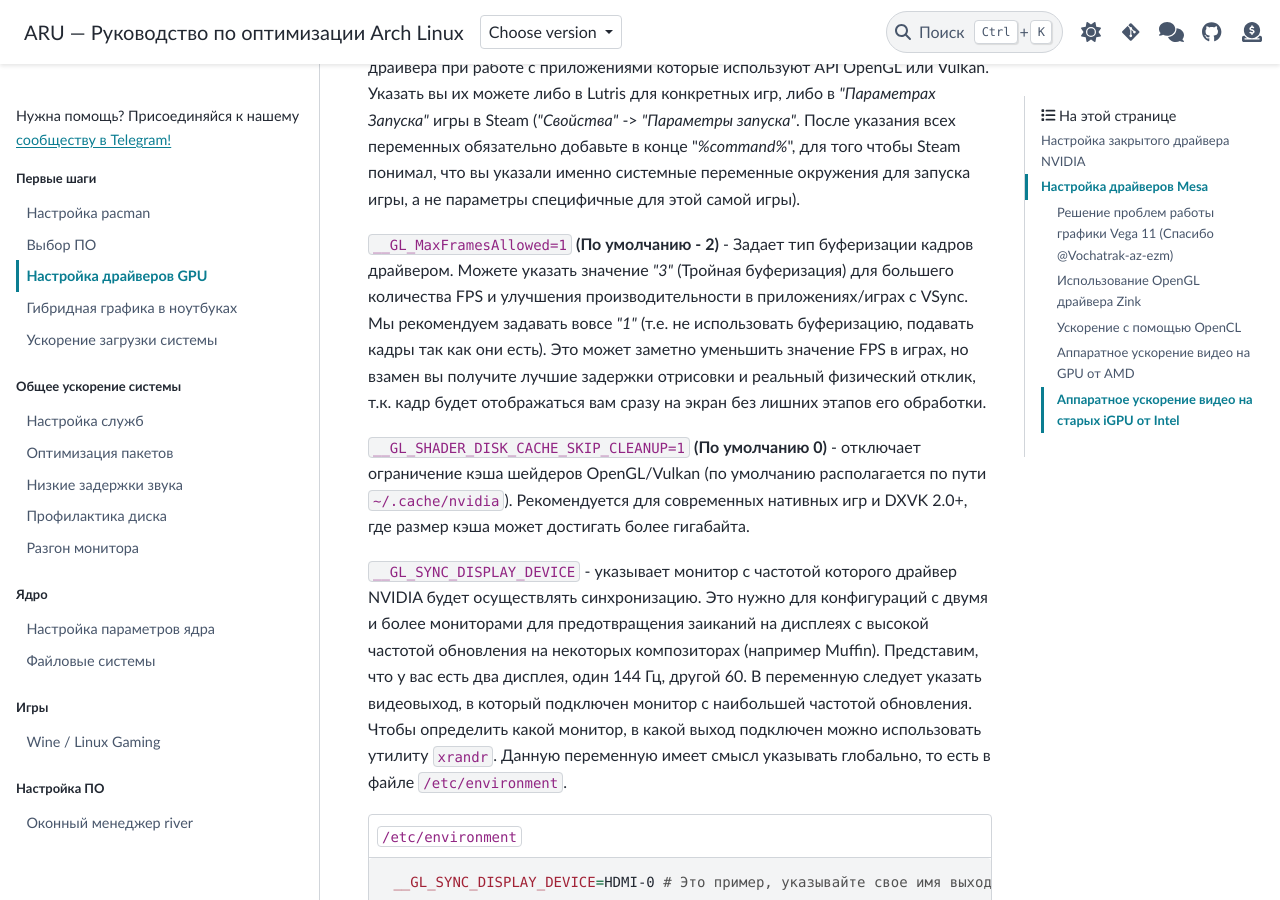
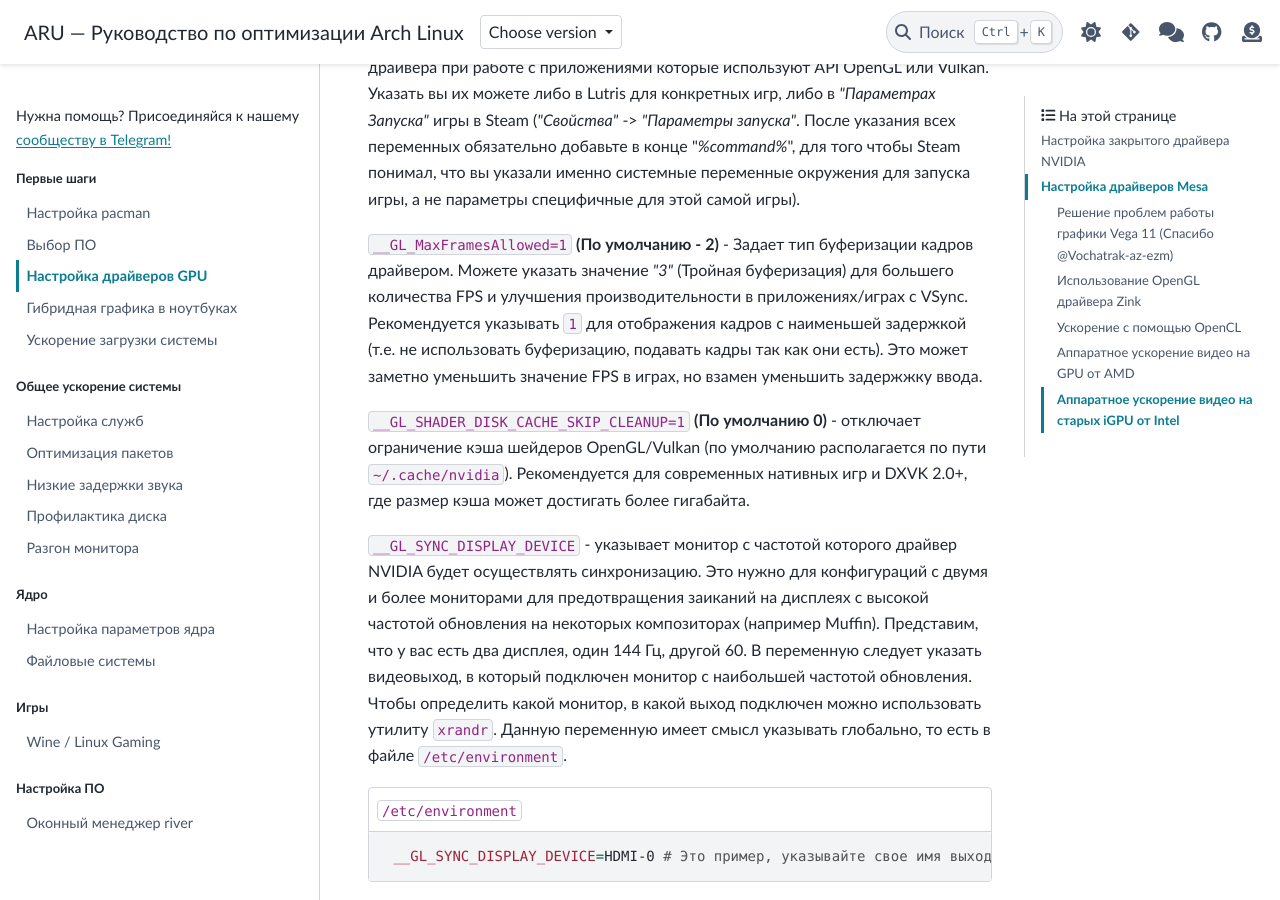
Before and after one commit to ventureoo/ARU, a Sphinx documentation site: the page built from docs/source/drivers.rst, in a window 1280 px wide and 900 px high, scrolled down 2702 px. Built offline with Sphinx 7.4.7 and the PyData theme 0.15.4, drawn with Linux system fonts in a browser that asks for light colours.

Commit message:
first-steps/drivers: Clarify description of __GL_MaxFramesAllowed
Signed-off-by: Vasiliy Stelmachenok <ventureo@cachyos.org>

```diff
--- a/docs/source/drivers.rst
+++ b/docs/source/drivers.rst
@@ -145,14 +145,14 @@ Vulkan. Указать вы их можете либо в Lutris для конк
 системные переменные окружения для запуска игры, а не параметры
 специфичные для этой самой игры).
 
-``__GL_MaxFramesAllowed=1`` **(По умолчанию - 2)** - Задает тип буферизации
-кадров драйвером. Можете указать значение *"3"* (Тройная буферизация) для
-большего количества FPS и улучшения производительности в приложениях/играх с
-VSync. Мы рекомендуем задавать вовсе *"1"* (т.е. не использовать буферизацию,
-подавать кадры так как они есть). Это может заметно уменьшить значение FPS в
-играх, но взамен вы получите лучшие задержки отрисовки и реальный физический
-отклик, т.к. кадр будет отображаться вам сразу на экран без лишних этапов его
-обработки.
+``__GL_MaxFramesAllowed=1`` **(По умолчанию - 2)** - Задает тип
+буферизации кадров драйвером. Можете указать значение *"3"* (Тройная
+буферизация) для большего количества FPS и улучшения
+производительности в приложениях/играх с VSync. Рекомендуется
+указывать ``1`` для отображения кадров с наименьшей задержкой (т.е. не
+использовать буферизацию, подавать кадры так как они есть). Это может
+заметно уменьшить значение FPS в играх, но взамен уменьшить задержжку
+ввода.
 
 ``__GL_SHADER_DISK_CACHE_SKIP_CLEANUP=1`` **(По умолчанию 0)** -
 отключает ограничение кэша шейдеров OpenGL/Vulkan (по умолчанию
```
